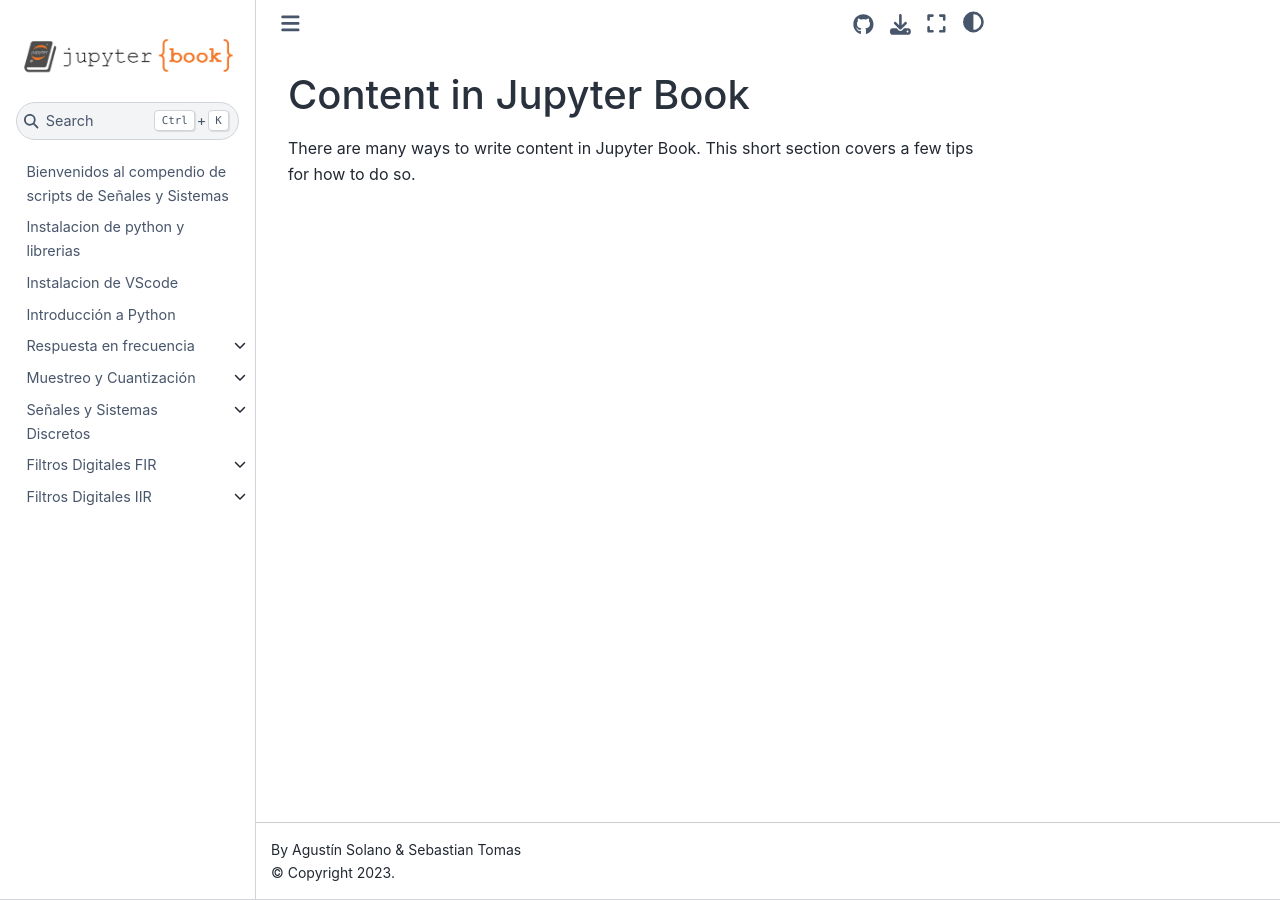
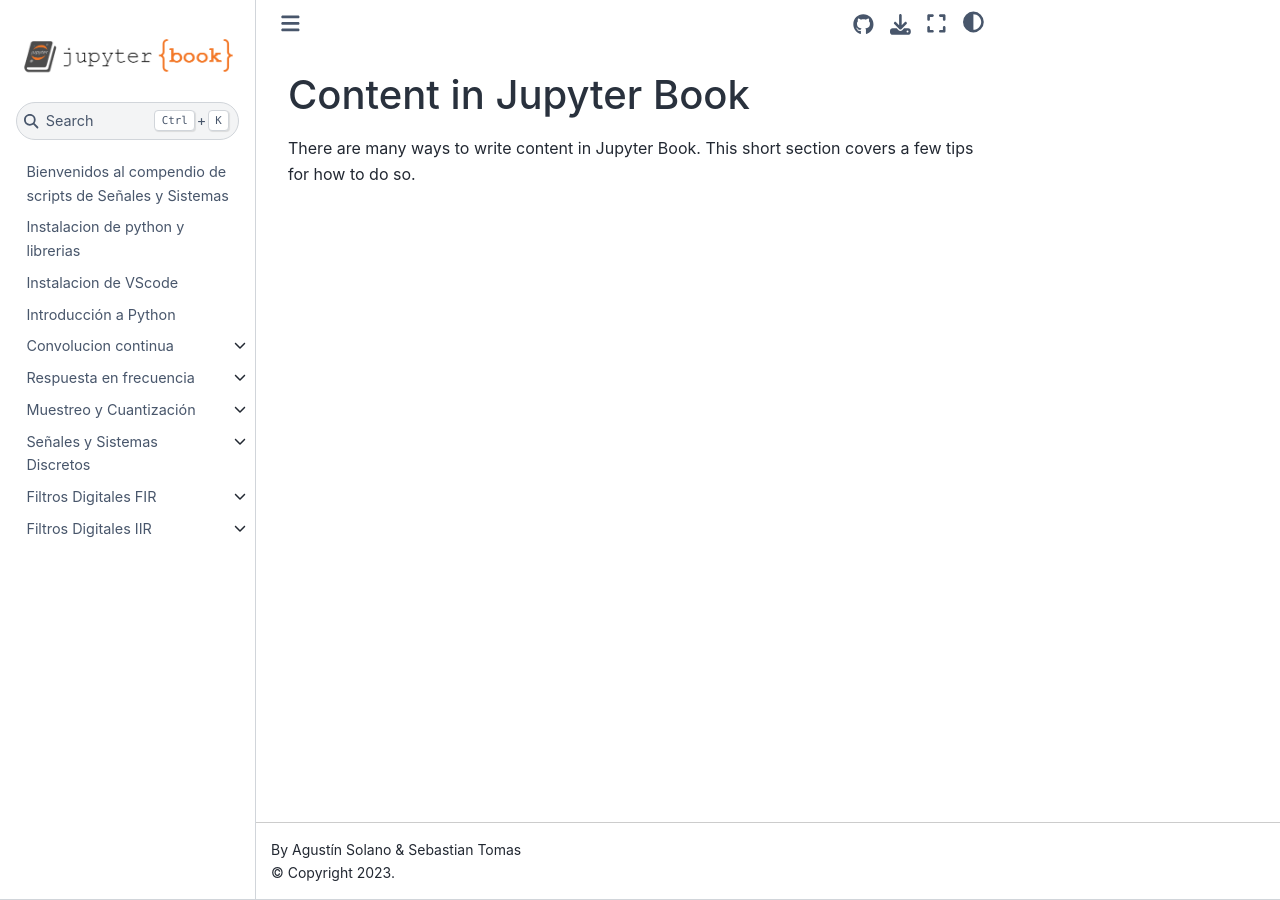
Before and after one commit to AgustinSolano/SyS_scriptsbook, a Jupyter Book: the page built from md_scripts/content.md, in a window 1280 px wide. Built offline with Jupyter Book 1.0.4 settings and Sphinx 7.4.7 and the Sphinx Book theme 1.1.4, drawn with Linux system fonts in a browser that asks for light colours; pages that are not in the unit, such as notebooks, are missing from menus.

Commit message:
Actualizacion TOC
Actualizacion TOC con convolucion continua

```diff
--- a/_toc.yml
+++ b/_toc.yml
@@ -4,6 +4,9 @@
 - file: md_scripts/instalaciones_iniciales
 - file: md_scripts/instalacion_vscode
 - file: md_scripts/intro_python
+- file: md_scripts/convolucion_cont
+  sections:
+  - file: md_scripts/convolucion_continua
 - file: md_scripts/resp_frecuencia
   sections:
   - file: md_scripts/Serie_de_Fourier
```
